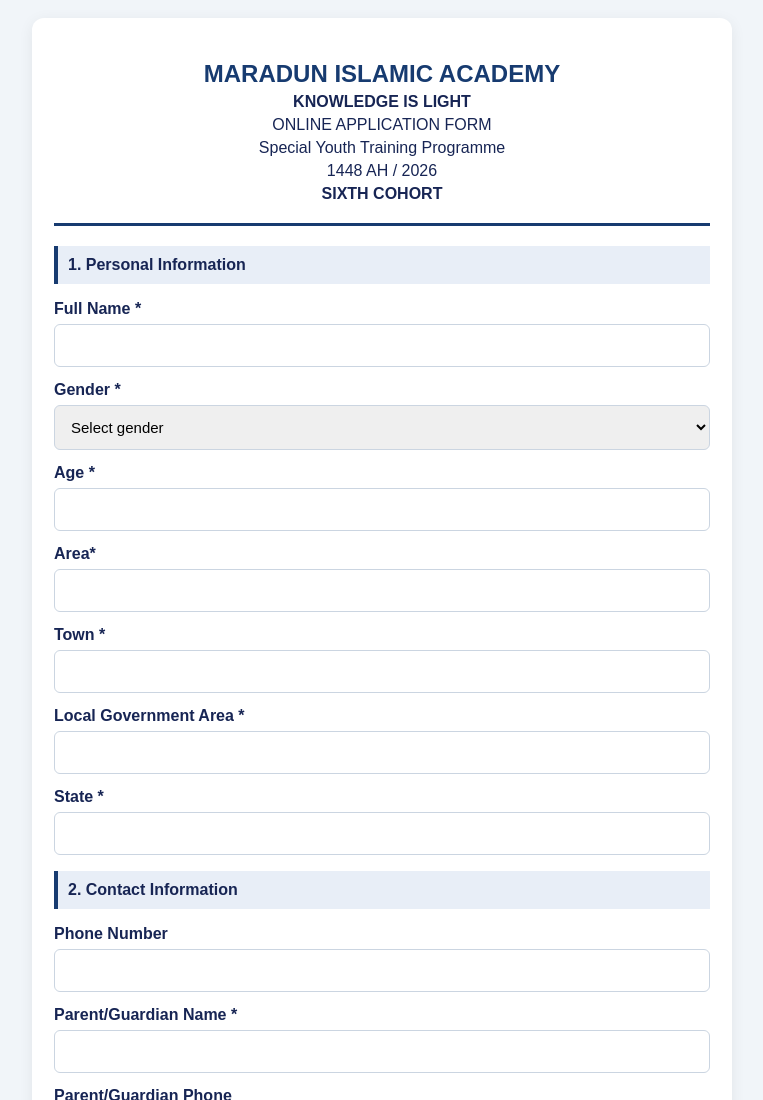
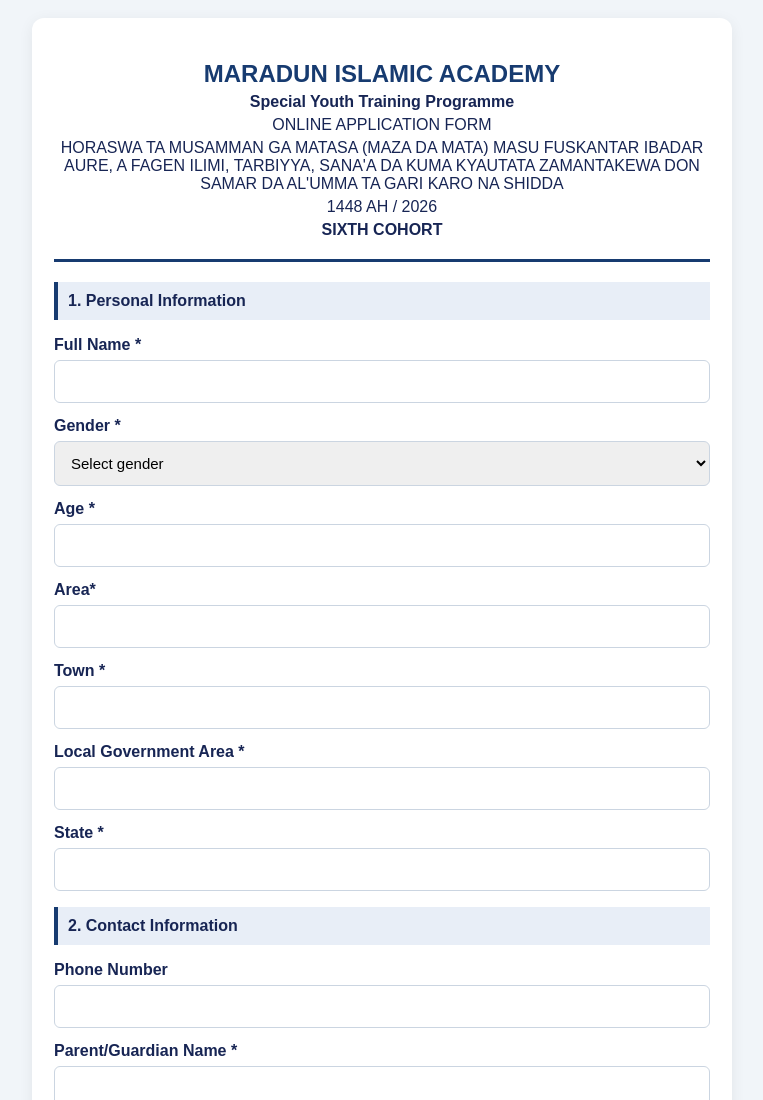
Before and after one commit to Khairatkmc/mia-online-application, a plain HTML site: page index.html in a window 1280 px wide. Shown: the top 1100 px of the page, without its empty margins (258-1021 px from the left). Drawn offline with nearby package versions, Linux system fonts and the light colour scheme.

Commit message:
Update index.html

```diff
--- a/index.html
+++ b/index.html
@@ -81,9 +81,9 @@
 
   <header>
     <h2>MARADUN ISLAMIC ACADEMY</h2>
-    <p><b>KNOWLEDGE IS LIGHT</b></p>
+    <p><b>Special Youth Training Programme</b></p>
     <p>ONLINE APPLICATION FORM</p>
-    <p>Special Youth Training Programme</p>
+    <p>HORASWA TA MUSAMMAN GA MATASA (MAZA DA MATA) MASU FUSKANTAR IBADAR AURE, A FAGEN ILIMI, TARBIYYA, SANA'A DA KUMA KYAUTATA ZAMANTAKEWA DON SAMAR DA AL'UMMA TA GARI KARO NA SHIDDA</p>
     <p>1448 AH / 2026</p>
     <p><b>SIXTH COHORT</b></p>
   </header>
```
